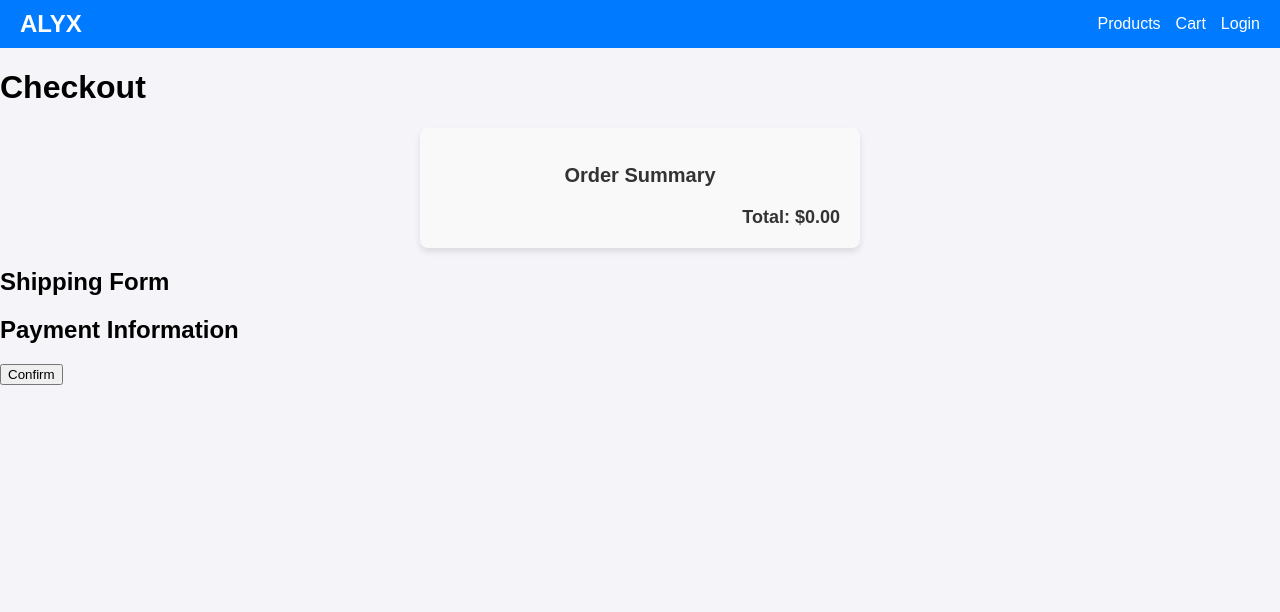
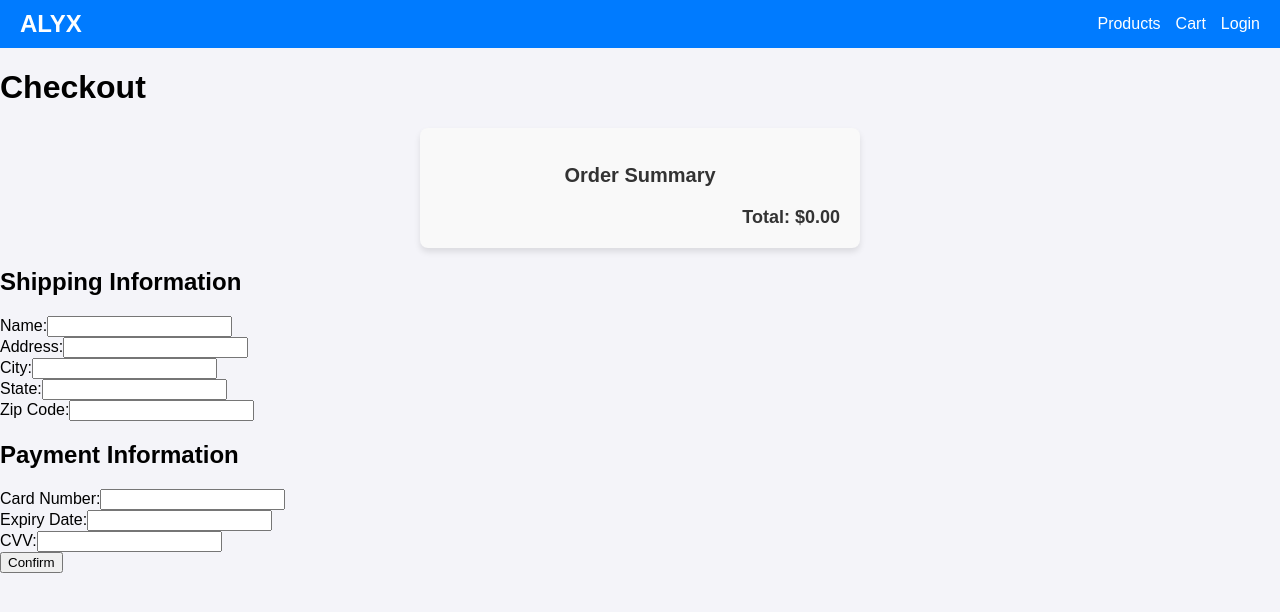
Before and after one commit to asigba/E-Commerce, a React (Create React App) app in the folder frontend/: page /checkout in a window 1280 px wide. Shown: the top 612 px of the page. Built offline with nearby package versions, Linux system fonts and the light colour scheme.

Commit message:
still working on checkout feature

```diff
--- a/frontend/src/pages/Checkout/Checkout.jsx
+++ b/frontend/src/pages/Checkout/Checkout.jsx
@@ -31,9 +31,12 @@ export default function Checkout (){
         <div className="checkout">
             <h1>Checkout</h1>
             <CartSummary />
-            <ShippingForm />
-            <PaymentForm />
-            <CheckoutButton />
+            <form onSubmit={handleSubmit}>
+                <ShippingForm />
+                <PaymentForm />
+                <CheckoutButton />
+            </form>
+
         </div>
     );
 };
--- a/frontend/src/pages/Checkout/CheckoutButton.jsx
+++ b/frontend/src/pages/Checkout/CheckoutButton.jsx
@@ -2,6 +2,6 @@ import React from 'react';
 
 export default function CheckoutButton() {
     return(<>
-        <button>Confirm</button>
+        <button type="submit" className="checkout-button">Confirm</button>
     </>);
 }
--- a/frontend/src/pages/Checkout/PaymentForm.jsx
+++ b/frontend/src/pages/Checkout/PaymentForm.jsx
@@ -1,8 +1,23 @@
 import React from "react";
 
 export default function PaymentForm() {
+
     return (<>
-        <h2>Payment Information</h2>
+
+            <h2>Payment Information</h2>
+            <div>
+                <label htmlFor="cardNumber">Card Number:</label>
+                <input type="text" id="cardNumber" name="cardNumber" required />
+            </div>
+            <div>
+                <label htmlFor="expiryDate">Expiry Date:</label>
+                <input type="text" id="expiryDate" name="expiryDate" required />
+            </div>
+            <div>
+                <label htmlFor="cvv">CVV:</label>
+                <input type="text" id="cvv" name="cvv" required />
+            </div>
+
     </>);
 
 }
--- a/frontend/src/pages/Checkout/ShippingForm.jsx
+++ b/frontend/src/pages/Checkout/ShippingForm.jsx
@@ -1,7 +1,32 @@
 import React from "react";
 
 export default function ShippingForm() {
+
+
+
     return(<>
-        <h2>Shipping Form</h2>
+
+            <h2>Shipping Information</h2>
+            <div>
+                <label htmlFor="name">Name:</label>
+                <input type="text" id="name" name="name" required />
+            </div>
+            <div>
+                <label htmlFor="address">Address:</label>
+                <input type="text" id="address" name="address" required />
+            </div>
+            <div>
+                <label htmlFor="city">City:</label>
+                <input type="text" id="city" name="city" required />
+            </div>
+            <div>
+                <label htmlFor="state">State:</label>
+                <input type="text" id="state" name="state" required />
+            </div>
+            <div>
+                <label htmlFor="zip">Zip Code:</label>
+                <input type="text" id="zip" name="zip" required />
+            </div>
+
     </>);
 }
```
Also changed, not shown: frontend/src/pages/Checkout/PaymentForm.css (added).
